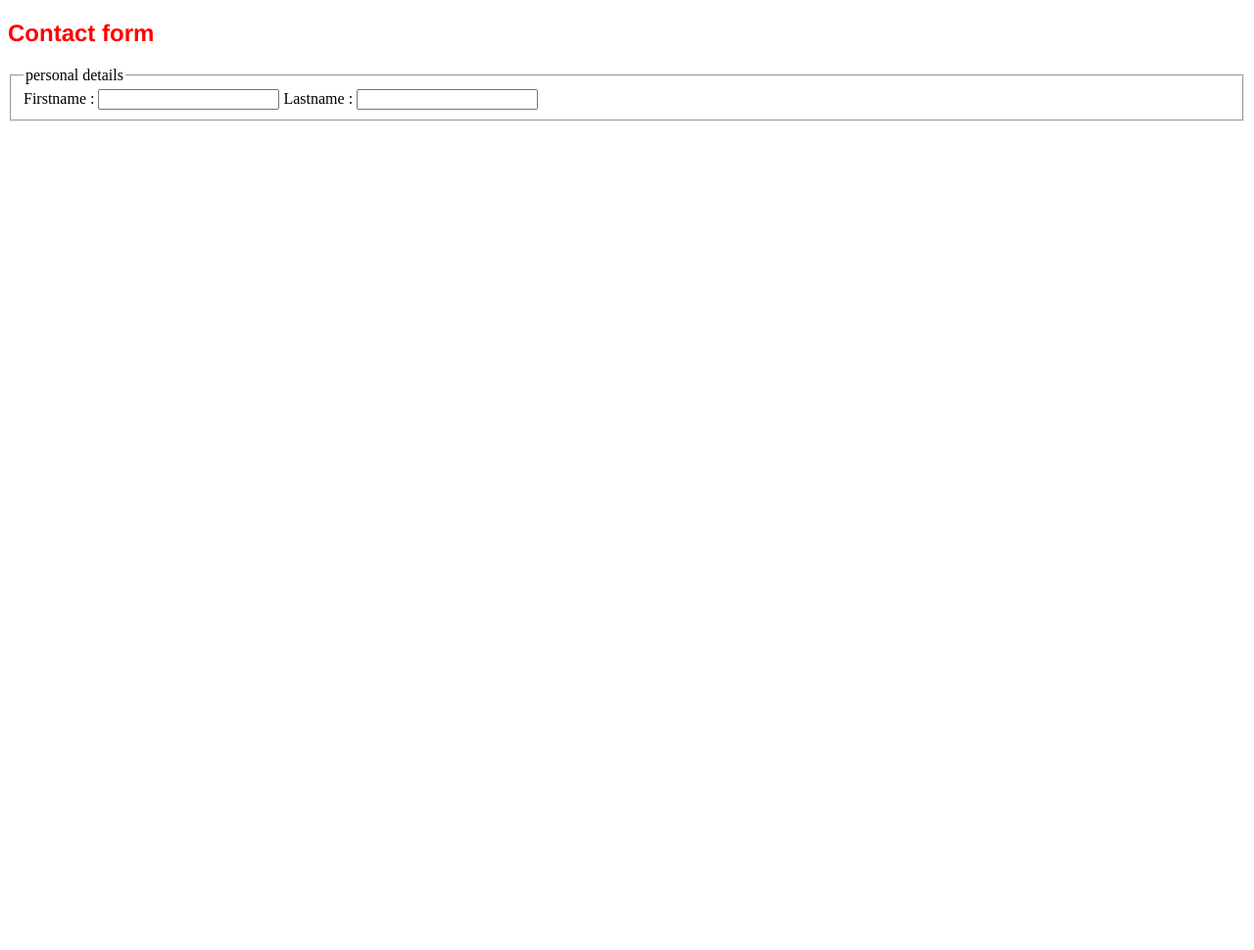
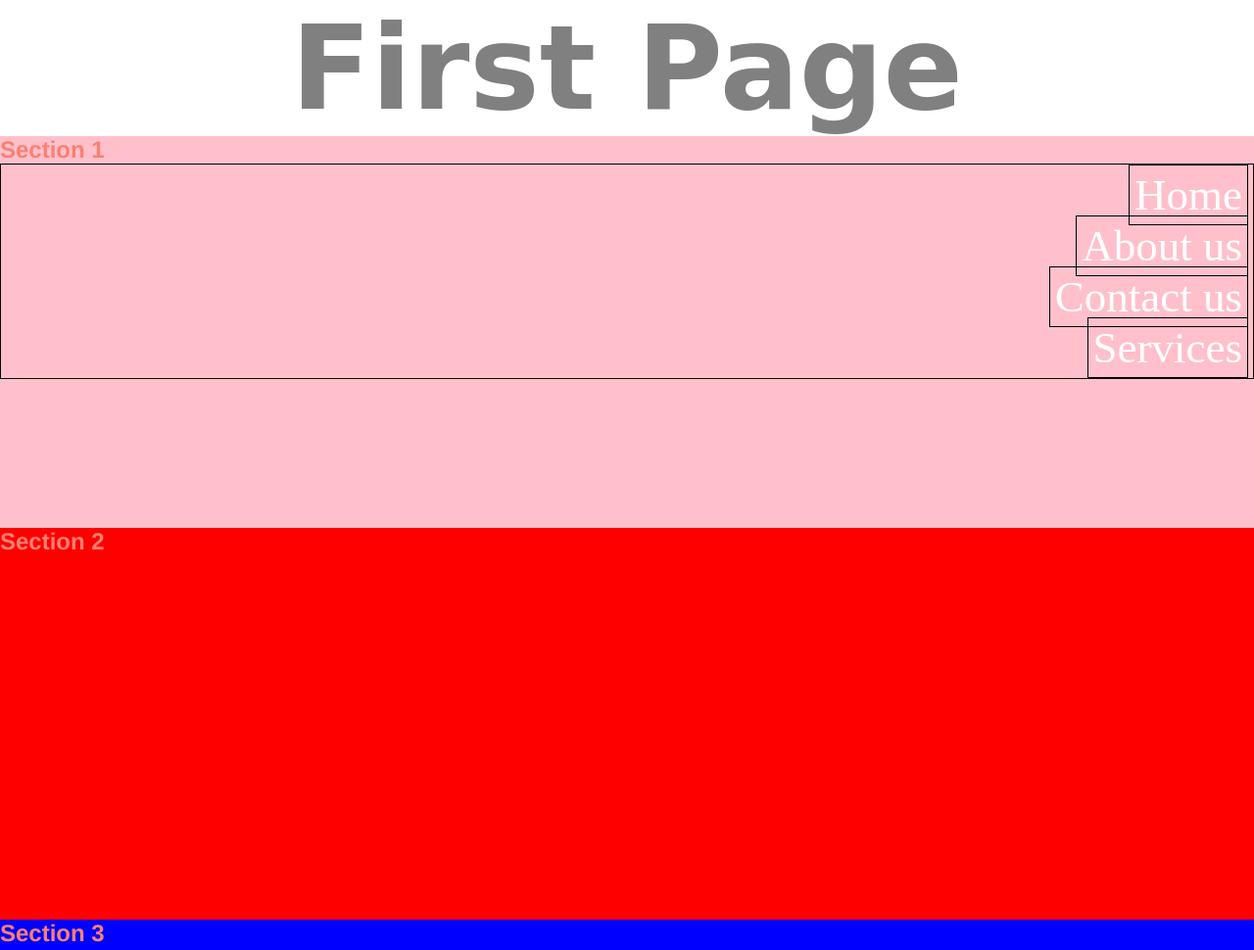
Before and after one commit to DhruvAsati/Geekster_Development, a plain HTML site: page HTML/index.html in a window 1280 px wide. Shown: the top 970 px of the page at 98% size. Before the commit the page ends 800 px from the top, so only its background shows below. Drawn offline with Linux system fonts and the light colour scheme.

Commit message:
updated html

```diff
--- a/HTML/index.html
+++ b/HTML/index.html
@@ -5,18 +5,31 @@
     <meta name="viewport" content="width=device-width, initial-scale=1.0">
     <meta http-equiv="X-UA-Compatible" content="ie=edge"/>
     <link rel="stylesheet" href="style.css"/>
-    <title>Form Project</title>
+    <title>Webpage</title>
 </head>
 <body>
-    <h2>Contact form</h2>
-<form>
-    <fieldset>
-        <legend>personal details</legend>
-        Firstname : <input type="text" name = "first name">
-        Lastname : <input type="text" name = "last name">
-</fieldset>
+    <header>
+        <h1 class="head-1">First Page</h1>
+    </header>
+    <section class="section-one" >
+        <h2>Section 1</h2>
+        <aside class="aside-menu">
+            <a href="#Home">Home</a><br/>
+            <a href="#About-us">About us</a><br/>
+            <a href="#Contact-us">Contact us</a><br/>
+            <a href="#Services">Services</a><br/>
+        </aside>
+    </section>
+    <section class="section-two" >
+        <h2>Section 2</h2>
+    </section>
 
-</form>
+    <section class="section-three" >
+        <h2>Section 3</h2>
+    </section>
+    <section class="section-four" >
+        <h2>Section 4</h2>
+    </section>
 
 </body>
 </html>
--- a/HTML/style.css
+++ b/HTML/style.css
@@ -1,4 +1,49 @@
+*{
+    padding: 0;
+    margin: 0;
+}
+.head-1{
+    color: grey;
+    font-size: 120px;
+    font-family: cursive;
+    text-align: center;
+}
+.section-one{
+    background-color: pink;
+    width: auto;
+    height: 400px;
+    border: none;
+}
+.section-two{
+    background-color: red;
+    width: auto;
+    height: 400px;
+}
+.section-three{
+    background-color: blue;
+    width: auto;
+    height: 400px;
+
+}
+.section-four{
+    background-color: green;
+    width: auto;
+    height: 400px;
+}
+
+.Section-one ,.aside-menu,a{
+    text-align: right;
+    color: white;
+    text-decoration: none;
+    font-size: 45px;
+    padding: 5px;
+    margin: auto;
+    border: solid 1px black;
+
+
+}
+
 h2 {
-    color: red;
+    color: salmon;
     font-family: 'Franklin Gothic Medium', 'Arial Narrow', Arial, sans-serif;
 }
```
